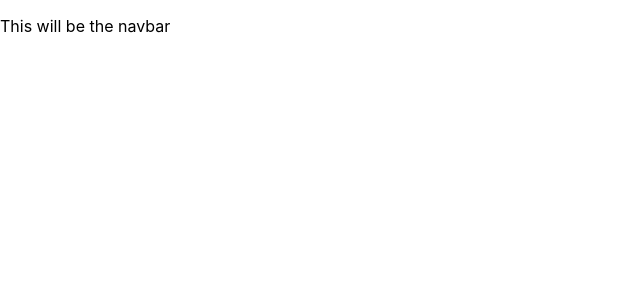
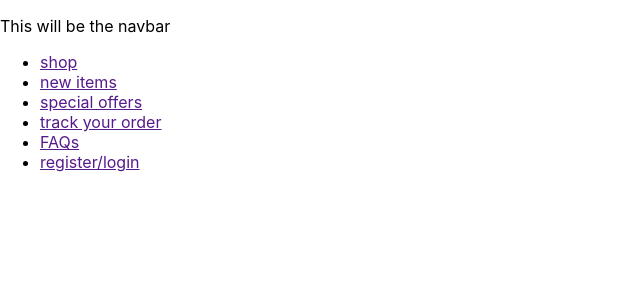
Before and after one commit to dplascenciap/CSFS1010-Assignment-1, a React (Create React App) app in the folder petstore_ecommerce/: page / in a window 1280 px wide. Shown: the top 300 px of the page, without its empty margins (0-640 px from the left). Built offline with nearby package versions, Linux system fonts and the light colour scheme.

Commit message:
Add list of items into the Navbar

```diff
--- a/petstore_ecommerce/src/Navbar.js
+++ b/petstore_ecommerce/src/Navbar.js
@@ -2,7 +2,17 @@
 function Navbar() {
     return (
         <div className="container">
-            <p>This will be the navbar</p>
+            <nav>
+                <p>This will be the navbar</p>
+                <ul className="nav-items">
+                    <li><a href="">shop</a></li>
+                    <li><a href="">new items</a></li>
+                    <li><a href="">special offers</a></li>
+                    <li><a href="">track your order</a></li>
+                    <li><a href="">FAQs</a></li>
+                    <li><a href="">register/login</a></li>
+                </ul>
+            </nav>
         </div>
 );
 }
```
